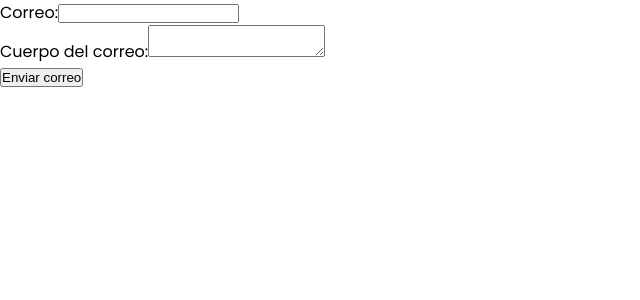
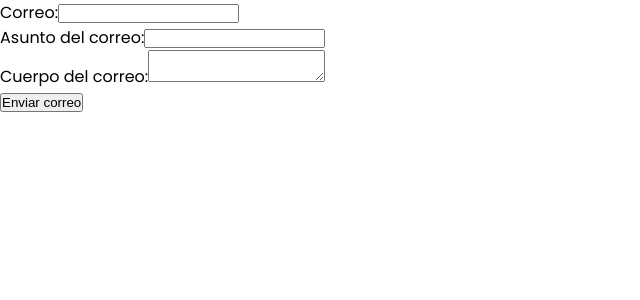
Before and after one commit to jafthecamargo/bluter, a React (Create React App) app: page /correo in a window 1280 px wide. Shown: the top 300 px of the page, without its empty margins (0-640 px from the left). Built offline with nearby package versions, Linux system fonts and the light colour scheme.

Commit message:
ahora se pueden enviar correos con asunto

```diff
--- a/src/Correo.js
+++ b/src/Correo.js
@@ -3,12 +3,14 @@ import axios from 'axios';
 
 function Correo() {
   const [correo, setCorreo] = useState("");
-  const [cuerpo, setCuerpo] = useState("");
+  const [asunto, setAsunto] = useState("")
+  const [texto, setTexto] = useState("");
 
   const enviarCorreo = () => {
     const correoData = {
       destino: correo,
-      cuerpo: cuerpo
+      asunto:asunto,
+      texto: texto
     };
 
     axios
@@ -38,12 +40,23 @@ function Correo() {
         </div>
 
         <div>
+            <label>
+                Asunto del correo:
+                <input type="text"
+                value={asunto}
+                onChange={(e)=>{
+                    setAsunto(e.target.value)
+                }}/>
+            </label>
+        </div>
+
+        <div>
           <label>
             Cuerpo del correo:
             <textarea
-              value={cuerpo}
+              value={texto}
               onChange={(e) => {
-                setCuerpo(e.target.value);
+                setTexto(e.target.value);
               }}
             />
           </label>
```
Also changed, not shown: 1 other file (tests, documents, lock files or other folders).
